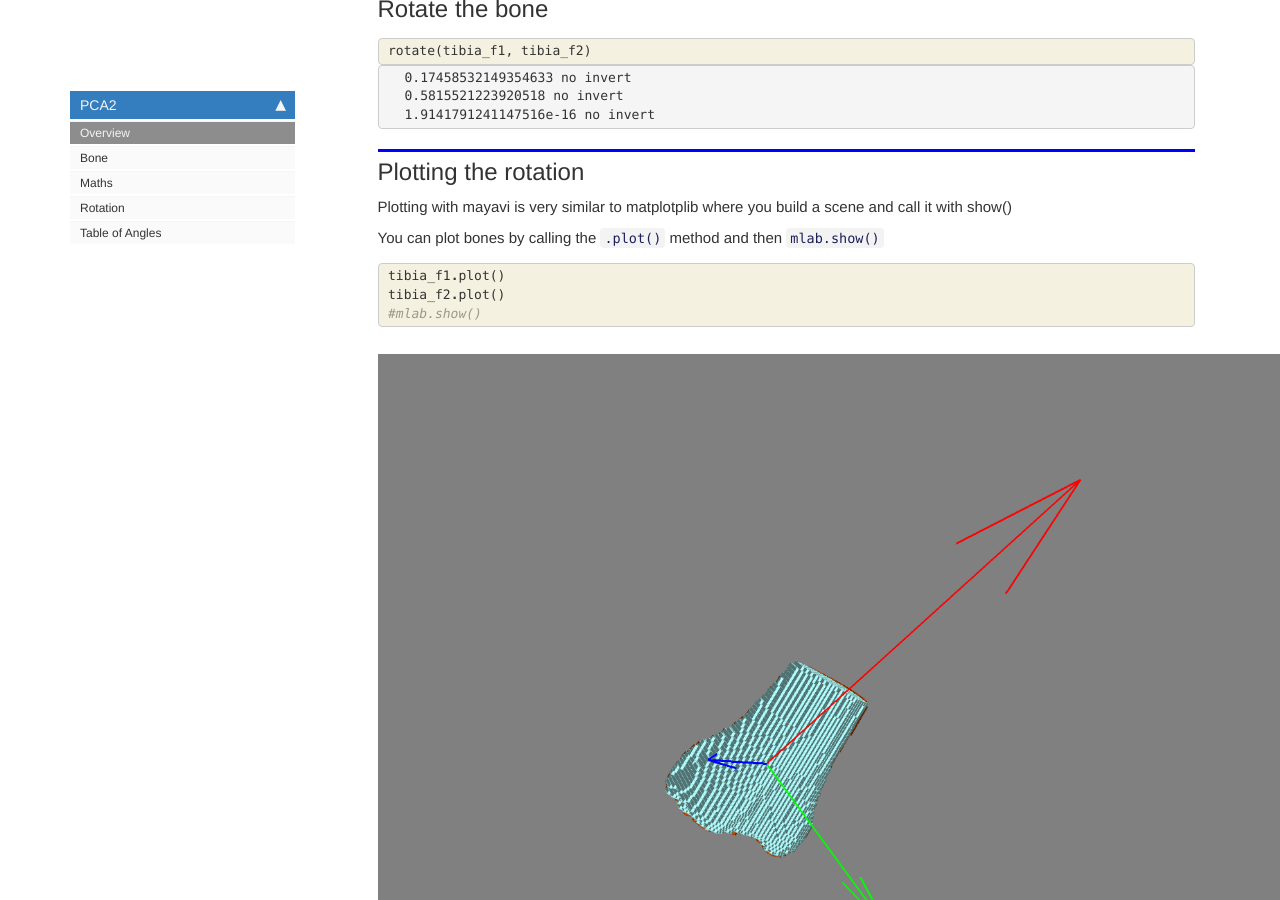
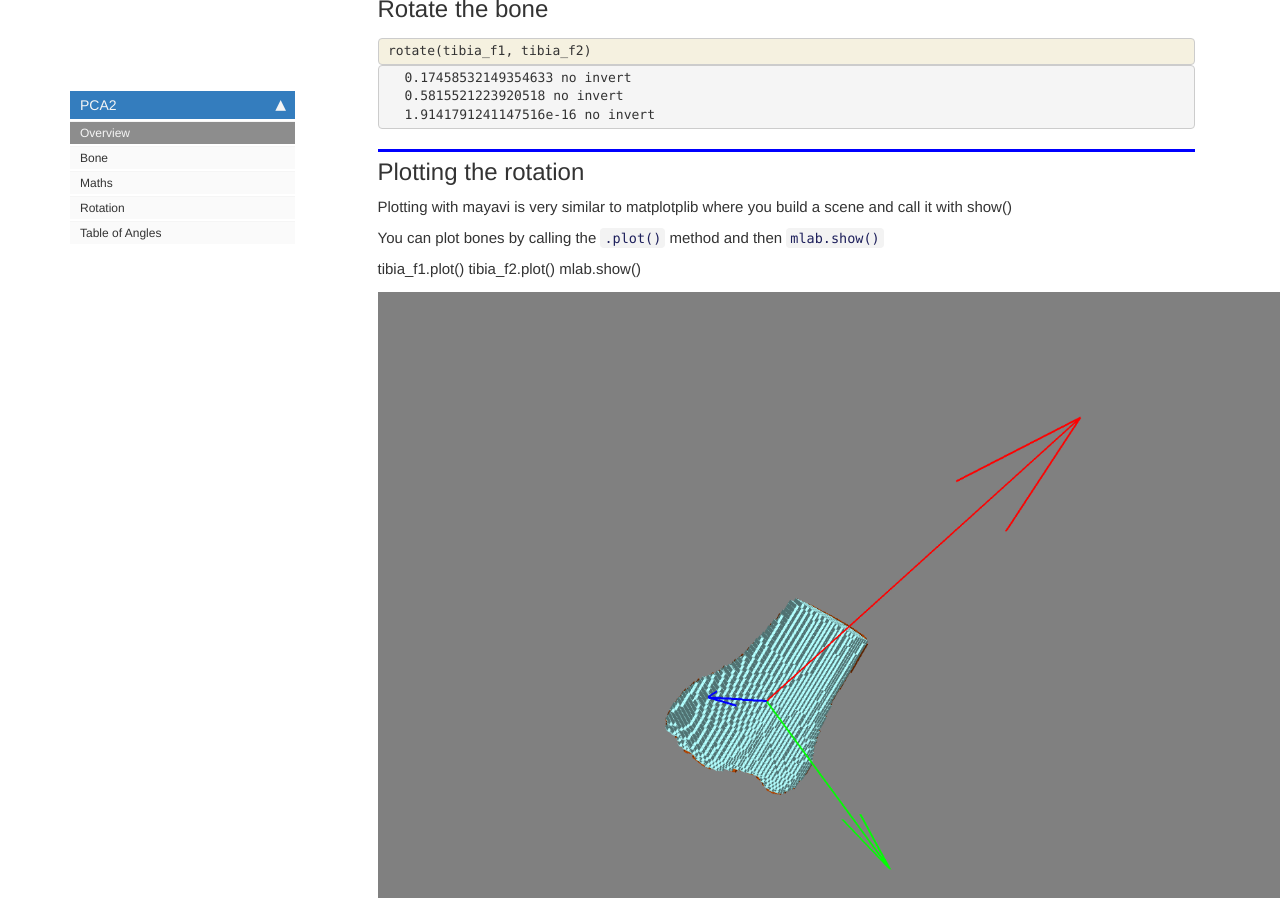
Before and after one commit to lukemshepherd/PCA2, a Jekyll site: the page built from docs/index.html, in a window 1280 px wide and 900 px high, scrolled down 1314 px. Built offline with Jekyll 4.4.1, drawn with Linux system fonts in a browser that asks for light colours; nearby versions of some CDN libraries; comment, search, counter and statistics services are not loaded.

Commit message:
new index

```diff
--- a/docs/index.html
+++ b/docs/index.html
@@ -213,26 +213,9 @@ nb_path: "index.ipynb"
 
 </div>
 </div>
-</div>
-    {% raw %}
-
-<div class="cell border-box-sizing code_cell rendered">
-<div class="input">
-
-<div class="inner_cell">
-    <div class="input_area">
-<div class=" highlight hl-ipython3"><pre><span></span><span class="n">tibia_f1</span><span class="o">.</span><span class="n">plot</span><span class="p">()</span>
-<span class="n">tibia_f2</span><span class="o">.</span><span class="n">plot</span><span class="p">()</span>
-<span class="c1">#mlab.show()</span>
-</pre></div>
-
-    </div>
-</div>
-</div>
-
-</div>
-    {% endraw %}
-
+</div>tibia_f1.plot()
+tibia_f2.plot()
+mlab.show()
 <div class="cell border-box-sizing text_cell rendered"><div class="inner_cell">
 <div class="text_cell_render border-box-sizing rendered_html">
 <div>
```
Also changed, not shown: README.md, 1 other file.
